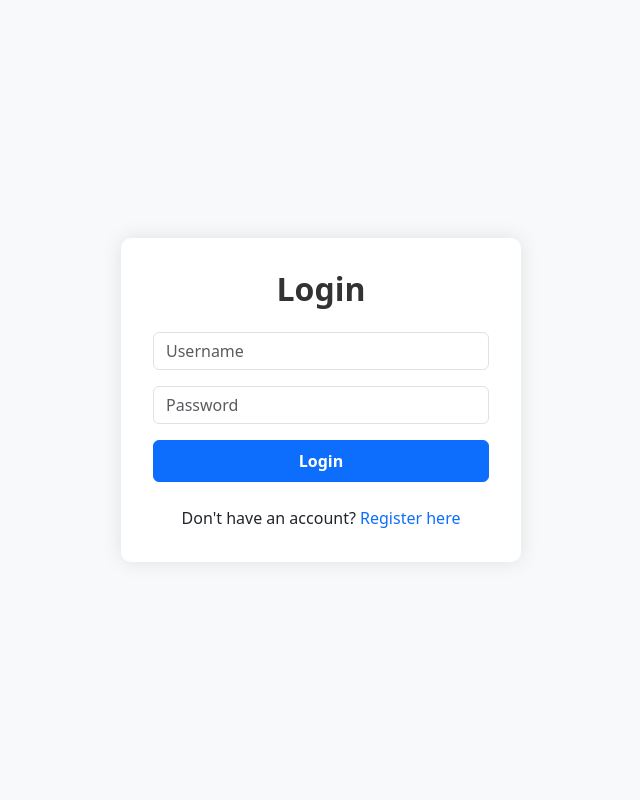
After one commit to rhshowrov/Country_django_project, a Django app: page /login/ in a window 1280 px wide. The commit adds this page. Shown: the whole page, without its empty margins (319-959 px from the left). Run offline with Django 4.2, Linux system fonts and the light colour scheme.

Commit message:
' Implement a login page,registration,logout "

```diff
--- /dev/null
+++ b/cntryinfo/forms.py
@@ -0,0 +1,38 @@
+from django import forms
+from django.contrib.auth.forms import UserCreationForm, AuthenticationForm
+from django.contrib.auth.models import User
+
+class RegisterForm(UserCreationForm):
+    email = forms.EmailField(required=True, widget=forms.EmailInput(attrs={
+        'class': 'form-control',
+        'placeholder': 'Email address'
+    }))
+
+    class Meta:
+        model = User
+        fields = ['username', 'email', 'password1', 'password2']
+
+    def __init__(self, *args, **kwargs):
+        super().__init__(*args, **kwargs)
+        self.fields['username'].widget.attrs.update({
+            'class': 'form-control',
+            'placeholder': 'Username'
+        })
+        self.fields['password1'].widget.attrs.update({
+            'class': 'form-control',
+            'placeholder': 'Password'
+        })
+        self.fields['password2'].widget.attrs.update({
+            'class': 'form-control',
+            'placeholder': 'Confirm Password'
+        })
+
+class LoginForm(AuthenticationForm):
+    username = forms.CharField(widget=forms.TextInput(attrs={
+        'class': 'form-control',
+        'placeholder': 'Username'
+    }))
+    password = forms.CharField(widget=forms.PasswordInput(attrs={
+        'class': 'form-control',
+        'placeholder': 'Password'
+    }))
--- a/cntryinfo/views.py
+++ b/cntryinfo/views.py
@@ -1,14 +1,50 @@
-from django.shortcuts import render,HttpResponse,HttpResponseRedirect, get_object_or_404
+from django.shortcuts import render,get_object_or_404, redirect
 from cntrydetails.models import Country,CountryLanguage
+from django.contrib.auth.decorators import login_required
+from .forms import RegisterForm, LoginForm
+from django.contrib.auth import login, logout
+# Create your views here.
+def register_view(request):
+    if request.method == 'POST':
+        form = RegisterForm(request.POST)
+        if form.is_valid():
+            user = form.save()
+            login(request, user)
+            return redirect('cntryinfo:homepage')
+    else:
+        form = RegisterForm()
 
+    return render(request, 'register.html', {
+        'form': form,
+        'title': 'Register'
+    })
 
-# Create your views here.
+def login_view(request):
+    if request.method == 'POST':
+        form = LoginForm(data=request.POST)
+        if form.is_valid():
+            user = form.get_user()
+            login(request, user)
+            return redirect('cntryinfo:homepage')
+    else:
+        form = LoginForm()
 
+    return render(request, 'login.html', {
+        'form': form,
+        'title': 'Login'
+    })
+
+@login_required
+def logout_view(request):
+    logout(request)
+    return redirect('login')
+
+@login_required
 def Homepage(request):
     countries=Country.objects.all()
     return render(request,'base.html',context={"countries":countries})
 
-
+@login_required
 def SearchResult(request):
     query=request.GET.get('q','')
     if query:
@@ -16,7 +52,7 @@ def SearchResult(request):
         return render(request,'search.html',context={"countries":countries,'query':query})
     return render(request,'search.html',context={"countries":countries,'query':''})
 
-
+@login_required
 def CountryDetails(request, pk):
     country = get_object_or_404(Country, pk=pk)
     # Get spoken languages
--- a/country/settings.py
+++ b/country/settings.py
@@ -40,6 +40,8 @@ INSTALLED_APPS = [
     'cntrydetails',
     'rest_framework',
     'cntryinfo',
+
+
 ]
 
 MIDDLEWARE = [
@@ -141,6 +143,8 @@ STATIC_ROOT=BASE_DIR /'staticfiles'
 MEDIA_ROOT=BASE_DIR/'media'
 MEDIA_DIR=BASE_DIR/'media'
 MEDIA_URL='/media/'
+LOGIN_URL = '/login/'
+
 # Default primary key field type
 # https://docs.djangoproject.com/en/4.2/ref/settings/#default-auto-field
 
--- a/country/urls.py
+++ b/country/urls.py
@@ -18,13 +18,14 @@ from django.contrib import admin
 from django.urls import path,include
 from django.contrib.staticfiles.urls import static
 from django.conf import settings
-from django.contrib.auth import views as auth_views
+from cntryinfo.views import register_view,login_view,logout_view
 urlpatterns = [
     path('admin/', admin.site.urls),
     path('api/country/',include('cntrydetails.urls')),
     path('',include('cntryinfo.urls')),
-
-
+    path('register/', register_view, name='register'),
+    path('login/', login_view, name='login'),
+    path('logout/', logout_view, name='logout'),
 ]
 urlpatterns+=static(settings.MEDIA_URL,document_root=settings.MEDIA_ROOT)
 urlpatterns+=static(settings.STATIC_URL,document_root=settings.STATIC_ROOT)
--- a/templates/base.html
+++ b/templates/base.html
@@ -17,7 +17,7 @@
                 <input class="form-control me-2" type="search" name="q" placeholder="Search..." aria-label="Search">
                 <button class="btn btn-primary" type="submit">Search</button>
               </form>
-            <a class="btn btn-warning" href="#" >Login</a>
+              <a class="btn btn-danger" href="{% url 'logout' %}">Logout</a>
         </div>
 
   </div>
--- /dev/null
+++ b/templates/login.html
@@ -0,0 +1,86 @@
+<!DOCTYPE html>
+<html lang="en">
+<head>
+    <meta charset="UTF-8">
+    <meta name="viewport" content="width=device-width, initial-scale=1.0">
+    <title>Login</title>
+    <!-- Bootstrap 5 CDN -->
+    <link href="https://cdn.jsdelivr.net/npm/bootstrap@5.3.0/dist/css/bootstrap.min.css" rel="stylesheet">
+    <style>
+        body {
+            background-color: #f8f9fa;
+            height: 100vh;
+            display: flex;
+            align-items: center;
+        }
+        .auth-card {
+            width: 100%;
+            max-width: 400px;
+            margin: 0 auto;
+            padding: 2rem;
+            background: white;
+            border-radius: 10px;
+            box-shadow: 0 0 20px rgba(0, 0, 0, 0.1);
+        }
+        .auth-title {
+            text-align: center;
+            margin-bottom: 1.5rem;
+            color: #333;
+            font-weight: 600;
+        }
+        .form-control {
+            margin-bottom: 1rem;
+        }
+        .btn-auth {
+            width: 100%;
+            padding: 0.5rem;
+            font-weight: 600;
+        }
+        .auth-footer {
+            text-align: center;
+            margin-top: 1.5rem;
+        }
+        .auth-link {
+            color: #0d6efd;
+            text-decoration: none;
+        }
+        .auth-link:hover {
+            text-decoration: underline;
+        }
+    </style>
+</head>
+<body>
+    <div class="container">
+        <div class="auth-card">
+            <h2 class="auth-title">Login</h2>
+
+            {% if form.errors %}
+                <div class="alert alert-danger">
+                    Invalid username or password. Please try again.
+                </div>
+            {% endif %}
+
+            <form method="post">
+                {% csrf_token %}
+
+                <div class="form-group">
+                    {{ form.username }}
+                </div>
+
+                <div class="form-group">
+                    {{ form.password }}
+                </div>
+
+                <button type="submit" class="btn btn-primary btn-auth">Login</button>
+            </form>
+
+            <div class="auth-footer">
+                Don't have an account? <a href="{% url 'register' %}" class="auth-link">Register here</a>
+            </div>
+        </div>
+    </div>
+
+    <!-- Bootstrap 5 JS Bundle with Popper -->
+    <script src="https://cdn.jsdelivr.net/npm/bootstrap@5.3.0/dist/js/bootstrap.bundle.min.js"></script>
+</body>
+</html>
```
Also changed, not shown: templates/register.html (added, +105 -0 lines), db.sqlite3.
